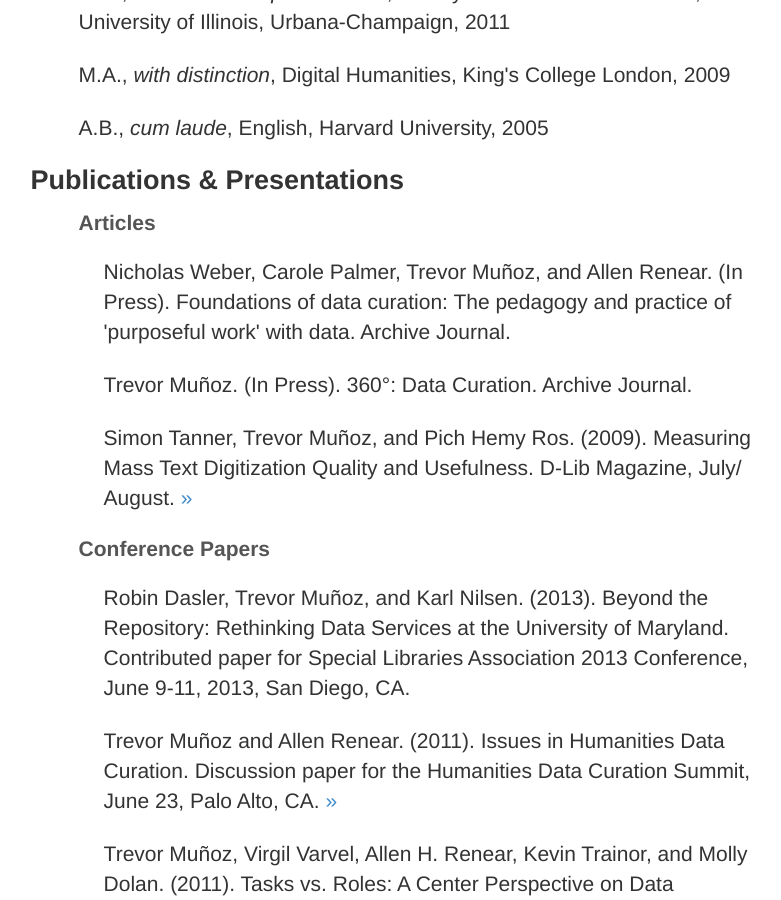
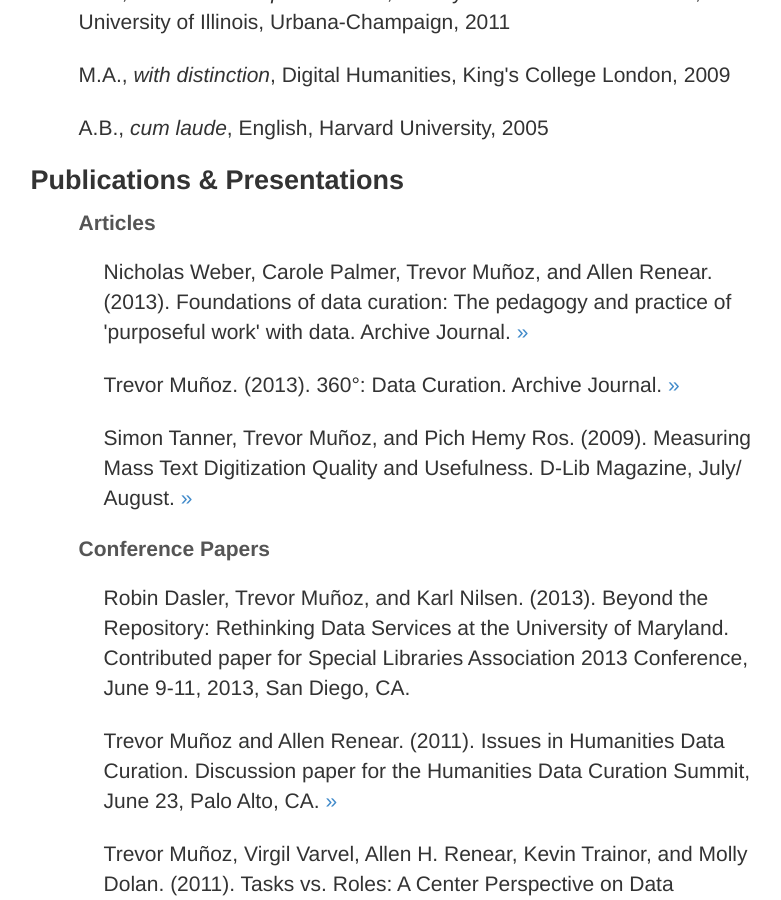
Before and after one commit to trevormunoz/calling-card, a Jekyll site: the page built from about/cv/index.html, in a window 1280 px wide and 900 px high, scrolled down 932 px. Shown: the whole window, without its empty margins (332-1113 px from the left). Built offline with Jekyll 4.4.1, drawn with Linux system fonts in a browser that asks for light colours; nearby versions of some CDN libraries; library files that are not in the unit come from our copies; Markdown is read by kramdown in place of the engine named in the settings.

Commit message:
Links to Archive Journal publications

```diff
--- a/about/cv/index.html
+++ b/about/cv/index.html
@@ -33,8 +33,8 @@
   <ul>
     <li><h5>Articles</h5></li>
       <ul>
-          <li><p class="citation">Nicholas Weber, Carole Palmer, Trevor Muñoz, and Allen Renear. (In Press). Foundations of data curation: The pedagogy and practice of 'purposeful work' with data. Archive Journal.</p></li>
-          <li><p class="citation">Trevor Muñoz. (In Press). 360&deg;: Data Curation. Archive Journal.</p></li>
+          <li><p class="citation">Nicholas Weber, Carole Palmer, Trevor Muñoz, and Allen Renear. (2013). Foundations of data curation: The pedagogy and practice of 'purposeful work' with data. Archive Journal. <a href="http://www.archivejournal.net/issue/3/archives-remixed/foundations-of-data-curation-the-pedagogy-and-practice-of-purposeful-work-with-research-data/" target="_blank">&raquo;</a></p></li>
+          <li><p class="citation">Trevor Muñoz. (2013). 360&deg;: Data Curation. Archive Journal. <a href="http://www.archivejournal.net/issue/3/three-sixty/" target="_blank">&raquo;</a></p></li>
           <li><p class="citation">Simon Tanner, Trevor Muñoz, and Pich Hemy Ros. (2009). Measuring Mass Text Digitization Quality and Usefulness. D-Lib Magazine, July/ August. <a href="http://www.dlib.org/dlib/july09/munoz/07munoz.html" target="_blank">&raquo;</a></p></li>
         </ul>
     <li><h5>Conference Papers</h5></li>
```
